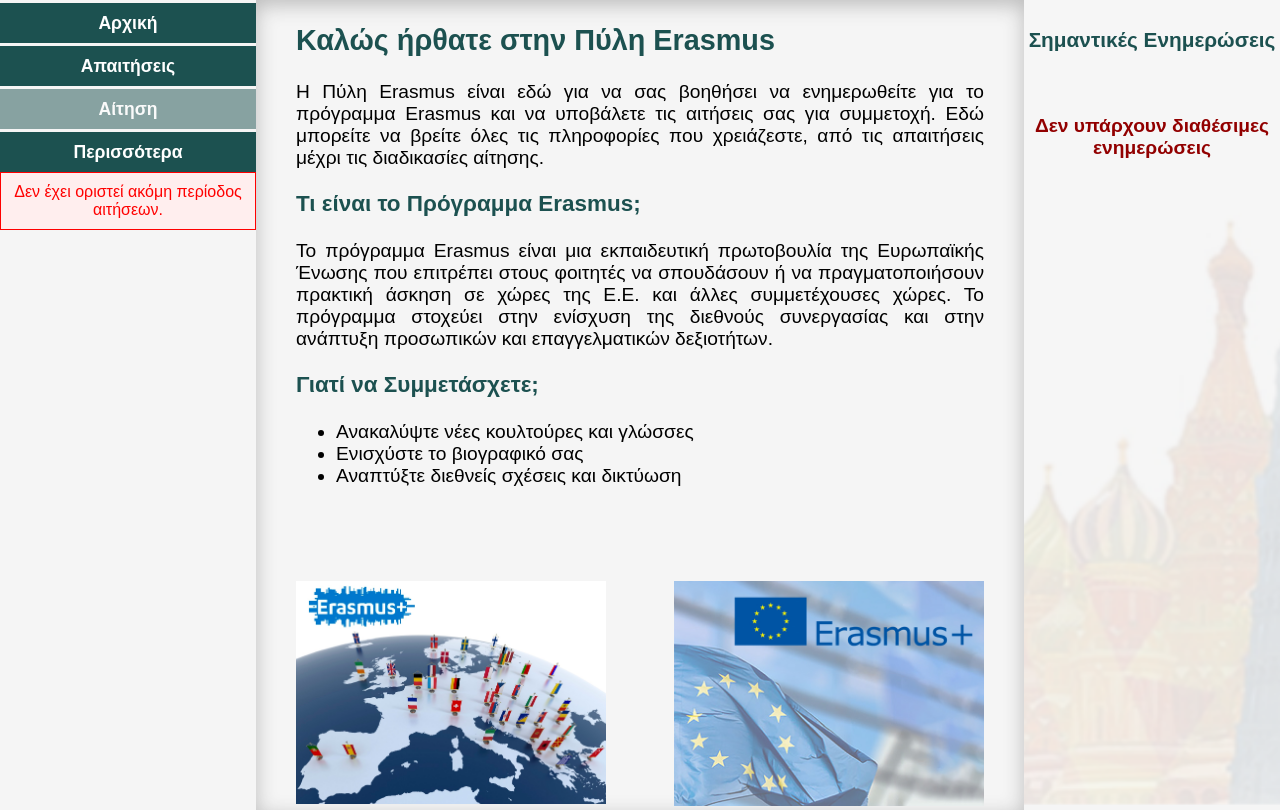
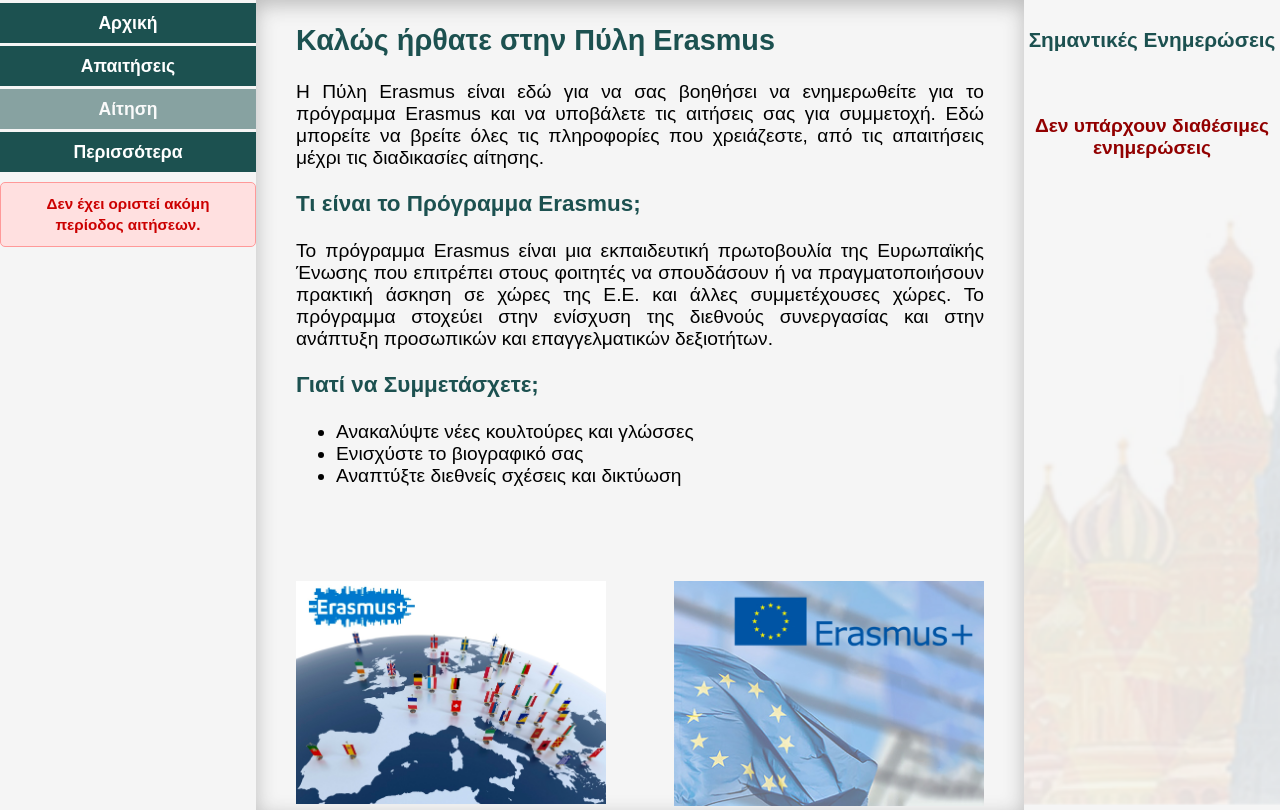
Before and after one commit to AndrewMpel/Erasmus-Portal-Web-App, a PHP site: page /html/index.php in a window 1280 px wide. Shown: the part 185-995 px from the top of the page. Run offline with PHP 8.4, Linux system fonts and the light colour scheme; data that the repository does not hold is empty.

Commit message:
Application message responsive update

```diff
--- a/frontend/html/NavBar.php
+++ b/frontend/html/NavBar.php
@@ -1,5 +1,4 @@
 <?php
-
 $sql = "SELECT start, end FROM application_period ORDER BY start DESC LIMIT 1";
 $result = $conn->query($sql);
 
@@ -35,6 +34,7 @@
 
 <div class="Navbar">
     <?php
+    include '../../backend/db.php';
     $final_message_to_display = "";
     if ($canApply) {
         $final_message_to_display = $display_date_range_for_active_period;
@@ -49,17 +49,14 @@
 
     <button class="Navbuttons"><a href="../html/index.php" class="NavLinks">Αρχική</a></button>
     <button class="Navbuttons"><a href="../html/reqs.html" class="NavLinks">Απαιτήσεις</a></button>
-
     <?php if ($canApply): ?>
         <button class="Navbuttons"><a href="../html/application.php" class="NavLinks">Αίτηση</a></button>
     <?php else: ?>
         <button class="Navbuttons" disabled style="opacity: 0.5; cursor: not-allowed;">Αίτηση</button>
     <?php endif; ?>
-
+    <button class="Navbuttons"><a href="../html/more.html" class="NavLinks">Περισσότερα</a></button>
 
     <?php
-
-    include '../../backend/db.php';
     $sql_admin = "SELECT * FROM users WHERE is_admin = 1";
     $result_admin = $conn->query($sql_admin);
     if ($result_admin && $result_admin->num_rows > 0) {
@@ -75,9 +72,7 @@
         $conn->close();
     }
     ?>
-
- <button class="Navbuttons"><a href="../html/more.html" class="NavLinks">Περισσότερα</a></button>
-<div style="background-color: #ffeeee; color: red; padding: 10px; border: 1px solid red; text-align: center; margin-bottom: 20px;">
+    <div class="application-status-message-container">
         <?php echo $final_message_to_display; ?>
     </div>
 
--- a/frontend/styles/MainStyle.css
+++ b/frontend/styles/MainStyle.css
@@ -11,6 +11,24 @@
 }
 * {
     box-sizing: border-box;
+}
+.application-status-message-container {
+    padding: 10px;
+    border-width: 1px;
+    border-style: solid;
+    text-align: center;
+    margin: 10px 0;
+    border-radius: 5px;
+    font-size: 0.95em;
+    font-weight: bold;
+    line-height: 1.4;
+    width: 100%;
+    max-width: 800px;
+    flex-shrink: 0;
+    order: -1;
+    background-color: #ffe0e0;
+    color: #cc0000;
+    border-color: #ff9999;
 }
 @media screen and (min-width: 1024px) {
     .container {
```
Also changed, not shown: other parts of frontend/styles/MainStyle.css (+48 -26 lines).
